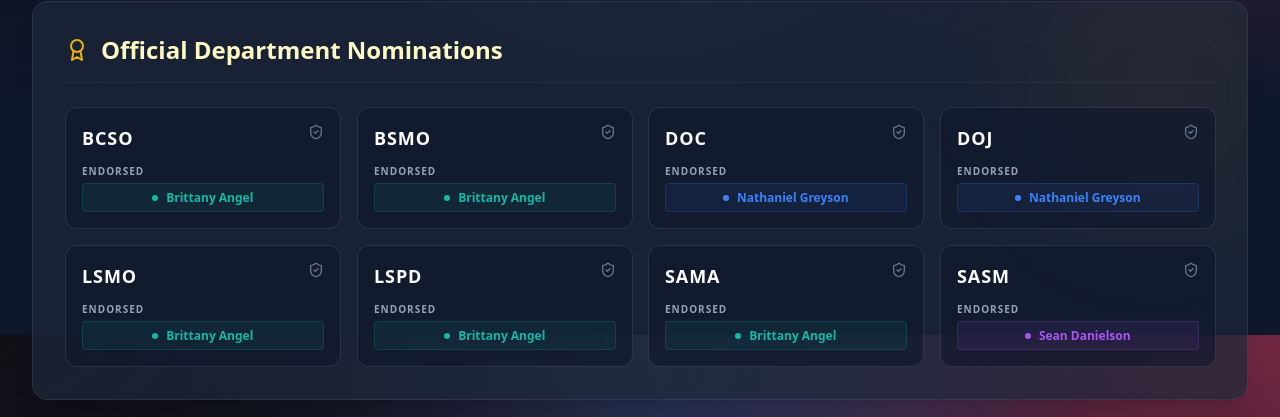
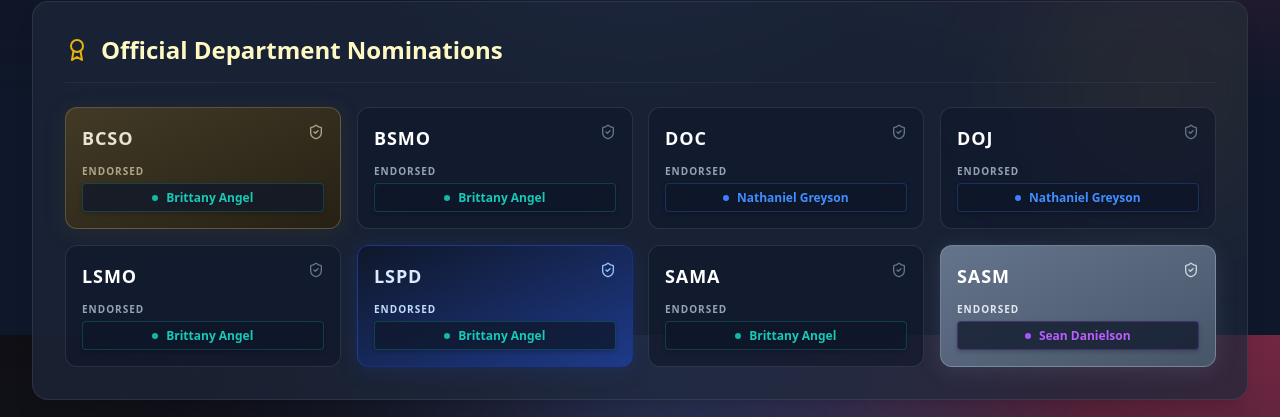
Before and after one commit to TypoMastr/NoPixel-Chief-Justice-Election-Tracker, a React (Vite) app: page / in a window 1280 px wide. Shown: the part 2065-2482 px from the top of the page. Built offline with nearby package versions, Linux system fonts and the light colour scheme; no server answers; the database is empty.

Commit message:
feat: Improve nominations list styling and app header
Refactors the `NominationsList` component to include dynamic theming based on department, aligning its visual style with the `VoterGrid`. Also, adjusts the size and visibility of icons in the main app header for better responsiveness.

```diff
--- a/App.tsx
+++ b/App.tsx
@@ -171,10 +171,10 @@ const App: React.FC = () => {
                     {/* Top Gradient Line */}
                     <div className="absolute top-0 left-0 w-full h-[2px] bg-gradient-to-r from-transparent via-teal-400 to-transparent opacity-70 shadow-[0_0_15px_rgba(45,212,191,0.5)]"></div>
 
-                    <div className="flex items-center justify-center relative z-10 gap-4 md:gap-8">
+                    <div className="flex items-center justify-center relative z-10 gap-3 md:gap-8">
                             {/* Scale Icon */}
-                            <div className="hidden md:flex items-center justify-center">
-                                <Scale className="w-10 h-10 text-slate-200" />
+                            <div className="flex items-center justify-center">
+                                <Scale className="w-6 h-6 md:w-10 md:h-10 text-slate-200" />
                             </div>
 
                             <div className="flex flex-col md:flex-row items-center justify-center gap-1 md:gap-4 text-center">
@@ -190,8 +190,8 @@ const App: React.FC = () => {
                             </div>
 
                             {/* Gavel Icon */}
-                            <div className="hidden md:flex items-center justify-center">
-                                <Gavel className="w-10 h-10 text-slate-200 scale-x-[-1]" />
+                            <div className="flex items-center justify-center">
+                                <Gavel className="w-6 h-6 md:w-10 md:h-10 text-slate-200 scale-x-[-1]" />
                             </div>
                     </div>
                 </div>
--- a/components/NominationsList.tsx
+++ b/components/NominationsList.tsx
@@ -17,6 +17,46 @@ const NOMINATIONS = [
 ];
 
 export const NominationsList: React.FC = () => {
+  // Helper to match VoterGrid styling
+  const getNominationTheme = (dept: string) => {
+    const d = dept.toUpperCase();
+
+    if (d === 'BSCO' || d === 'BCSO') {
+      return {
+        wrapper: "bg-gradient-to-br from-[#423a26] to-[#262115] border-[#7d7150]/60 hover:border-white shadow-[0_4px_20px_rgba(66,58,38,0.3)]",
+        title: "text-[#e8e3d3]",
+        icon: "text-[#b0a586]",
+        labelColor: "text-[#b0a586]"
+      };
+    }
+
+    if (d === 'LSPD') {
+      return {
+        wrapper: "bg-gradient-to-br from-[#0f172a] to-[#1e3a8a] border-blue-800/60 hover:border-white shadow-[0_4px_20px_rgba(30,58,138,0.3)]",
+        title: "text-blue-100",
+        icon: "text-blue-300",
+        labelColor: "text-blue-200"
+      };
+    }
+
+    if (d === 'SASM') {
+      return {
+        wrapper: "bg-gradient-to-br from-[#64748b] to-[#475569] border-slate-400/50 hover:border-white shadow-[0_4px_20px_rgba(100,116,139,0.25)]",
+        title: "text-white",
+        icon: "text-slate-300",
+        labelColor: "text-slate-200"
+      };
+    }
+
+    // Default Theme
+    return {
+      wrapper: "bg-slate-900/60 border-white/10 hover:border-white",
+      title: "text-white",
+      icon: "text-slate-500",
+      labelColor: "text-slate-400"
+    };
+  };
+
   return (
     <ScrollReveal>
       <div className="glass-panel rounded-2xl p-4 md:p-8 shadow-xl mb-12 relative overflow-hidden group">
@@ -30,31 +70,36 @@ export const NominationsList: React.FC = () => {
           </h2>
 
           <div className="grid grid-cols-1 sm:grid-cols-2 md:grid-cols-4 gap-3 md:gap-4">
-            {NOMINATIONS.map((nom, index) => (
+            {NOMINATIONS.map((nom, index) => {
+              const theme = getNominationTheme(nom.dept);
+
+              return (
                 <ScrollReveal key={nom.dept} delay={index * 50} width="100%">
-                <div className="bg-slate-900/60 border border-white/10 rounded-xl p-4 flex flex-col justify-between h-full hover:border-yellow-500/30 transition-colors relative overflow-hidden">
+                  <div className={`${theme.wrapper} border rounded-xl p-4 flex flex-col justify-between h-full transition-colors relative overflow-hidden`}>
                     <div className="flex justify-between items-start mb-3">
-                    <span className="text-lg font-black text-white tracking-wider">{nom.dept}</span>
-                    <ShieldCheck className="w-4 h-4 text-slate-500" />
+                      <span className={`text-lg font-black tracking-wider ${theme.title}`}>{nom.dept}</span>
+                      <ShieldCheck className={`w-4 h-4 ${theme.icon}`} />
                     </div>
 
                     <div>
-                    <span className="text-[10px] text-slate-400 uppercase tracking-widest font-bold block mb-1">Endorsed</span>
+                      <span className={`text-[10px] uppercase tracking-widest font-bold block mb-1 ${theme.labelColor}`}>Endorsed</span>
                       <div
-                        className="px-2 py-1.5 rounded text-xs font-bold w-full text-center border shadow-sm whitespace-normal break-words leading-tight flex items-center justify-center gap-2"
+                          className="px-2 py-1.5 rounded text-xs font-bold w-full text-center border shadow-sm whitespace-normal break-words leading-tight flex items-center justify-center gap-2 backdrop-blur-md"
                           style={{
-                            backgroundColor: `${COLORS[nom.candidate]}15`,
+                              backgroundColor: 'rgba(15, 23, 42, 0.75)', // Dark background for contrast against all card types
                               color: COLORS[nom.candidate],
-                            borderColor: `${COLORS[nom.candidate]}30`
+                              borderColor: `${COLORS[nom.candidate]}40`,
+                              boxShadow: '0 2px 4px rgba(0,0,0,0.2)'
                           }}
                       >
                           <span className="w-1.5 h-1.5 rounded-full flex-shrink-0" style={{ backgroundColor: COLORS[nom.candidate] }}></span>
-                        {nom.candidate}
+                          <span className="drop-shadow-sm filter brightness-110">{nom.candidate}</span>
                       </div>
                     </div>
                   </div>
                 </ScrollReveal>
-            ))}
+              );
+            })}
           </div>
         </div>
       </div>
```
Lines whose indentation alone changed are shown as unchanged.
